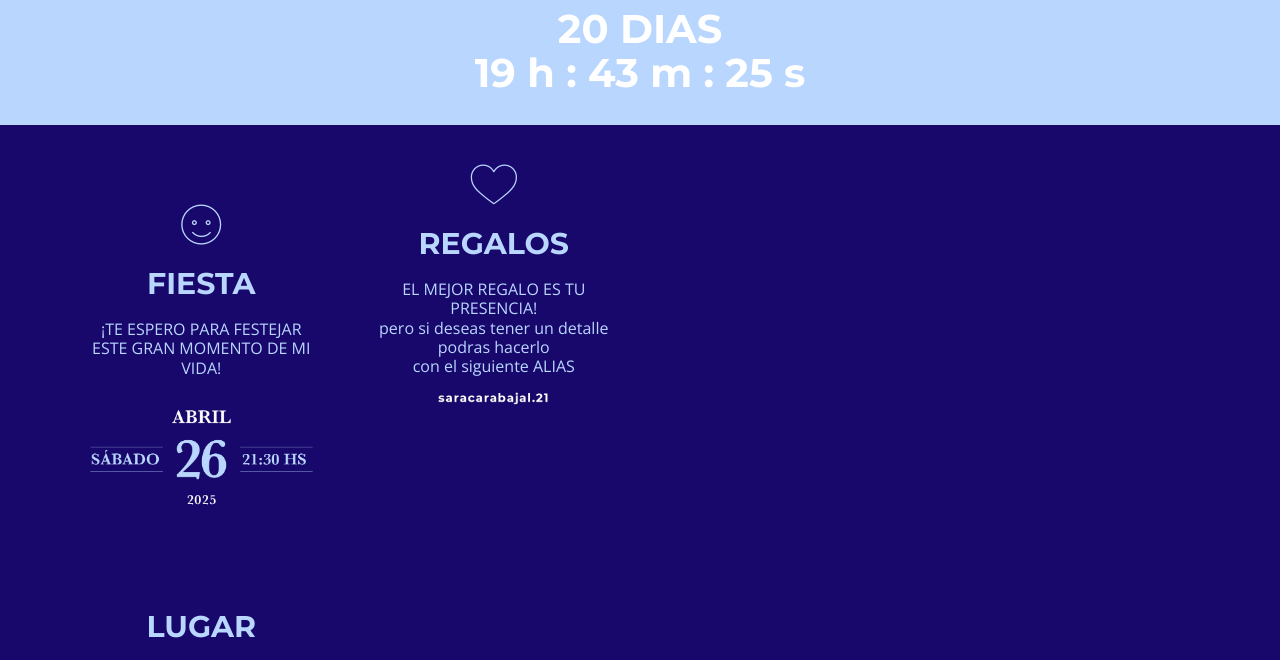
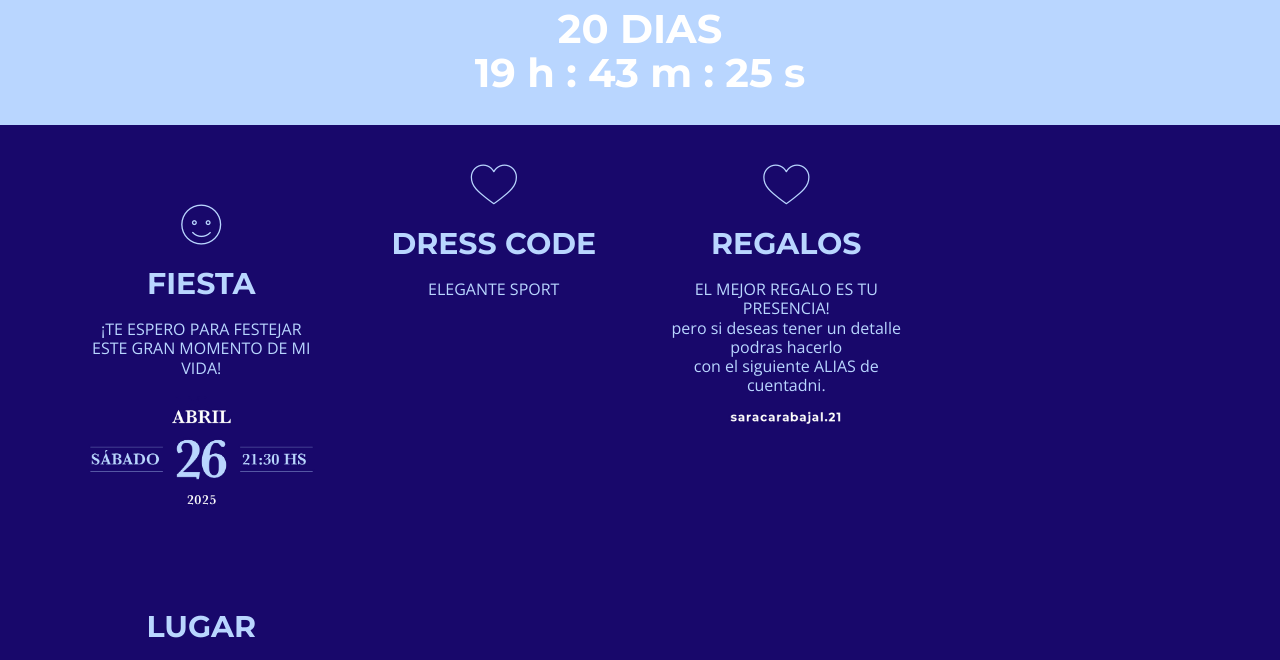
Before and after one commit to p-cura/githubpagesaraxv, a plain HTML site: page index.html in a window 1280 px wide. Shown: the part 847-1507 px from the top of the page. Drawn offline with nearby package versions, Linux system fonts and the light colour scheme.

Commit message:
Add files via upload

```diff
--- a/index.html
+++ b/index.html
@@ -134,12 +134,20 @@
                         </div>
                     </div>
 
+      				<div class="col-md-3 col-sm-6">
+                        <div class="numb-item"></br></br>
+                            <span class="icon-heart"></span>
+                            <h3 class="counter">DRESS CODE</h3>
+                            <p>ELEGANTE SPORT</p></br>
+                        </div>
+                    </div>
+
                     <div class="col-md-3 col-sm-6">
                         <div class="numb-item"></br></br>
                             <span class="icon-heart"></span>
                             <h3 class="counter">REGALOS</h3>
                             <p>EL MEJOR REGALO ES TU PRESENCIA!</br>
-                            pero si deseas tener un detalle podras hacerlo </br>con el siguiente ALIAS</p>
+                            pero si deseas tener un detalle podras hacerlo </br>con el siguiente ALIAS de cuentadni.</p>
 
                             <img src="img/portfolio/alias.jpg" alt="image">
 
```
